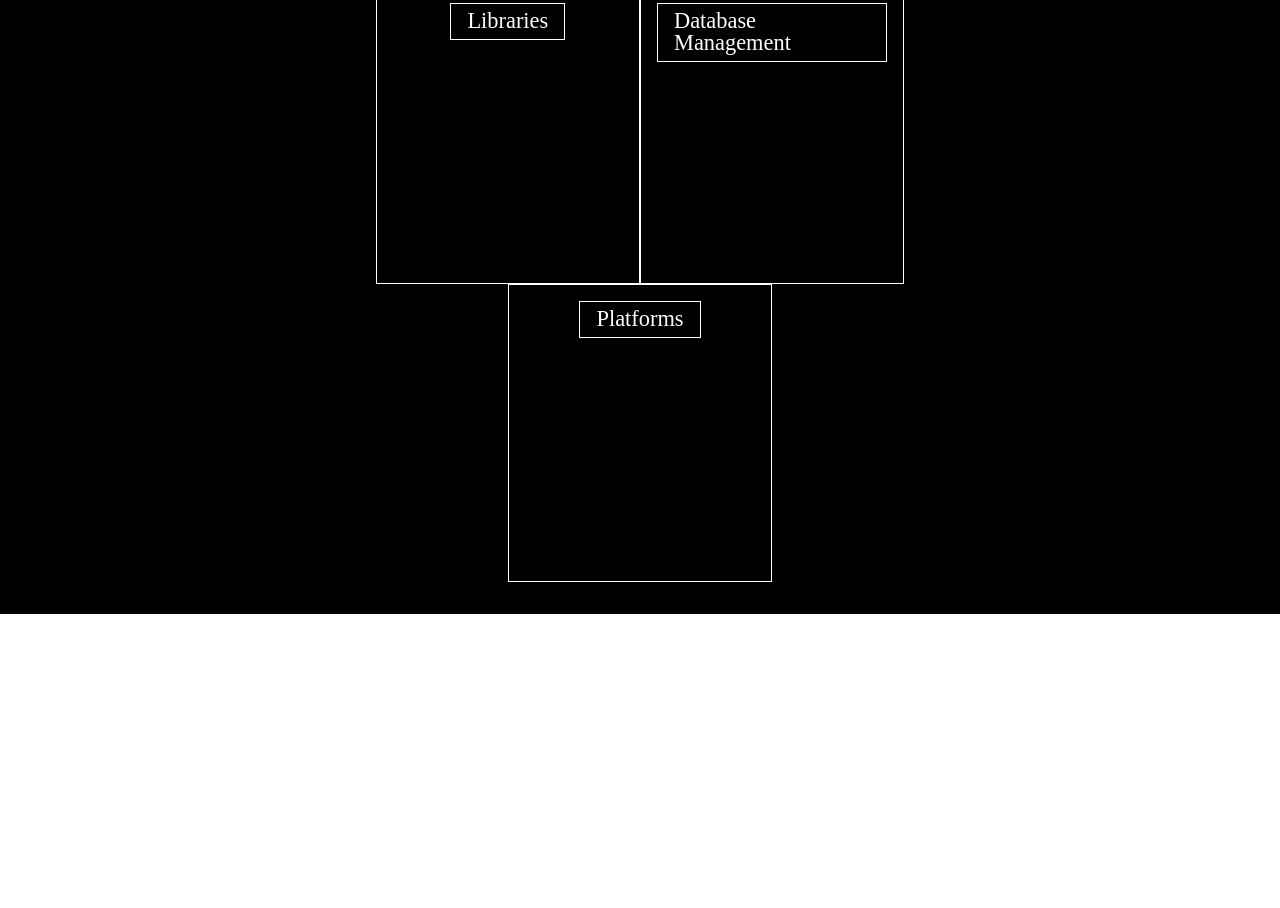
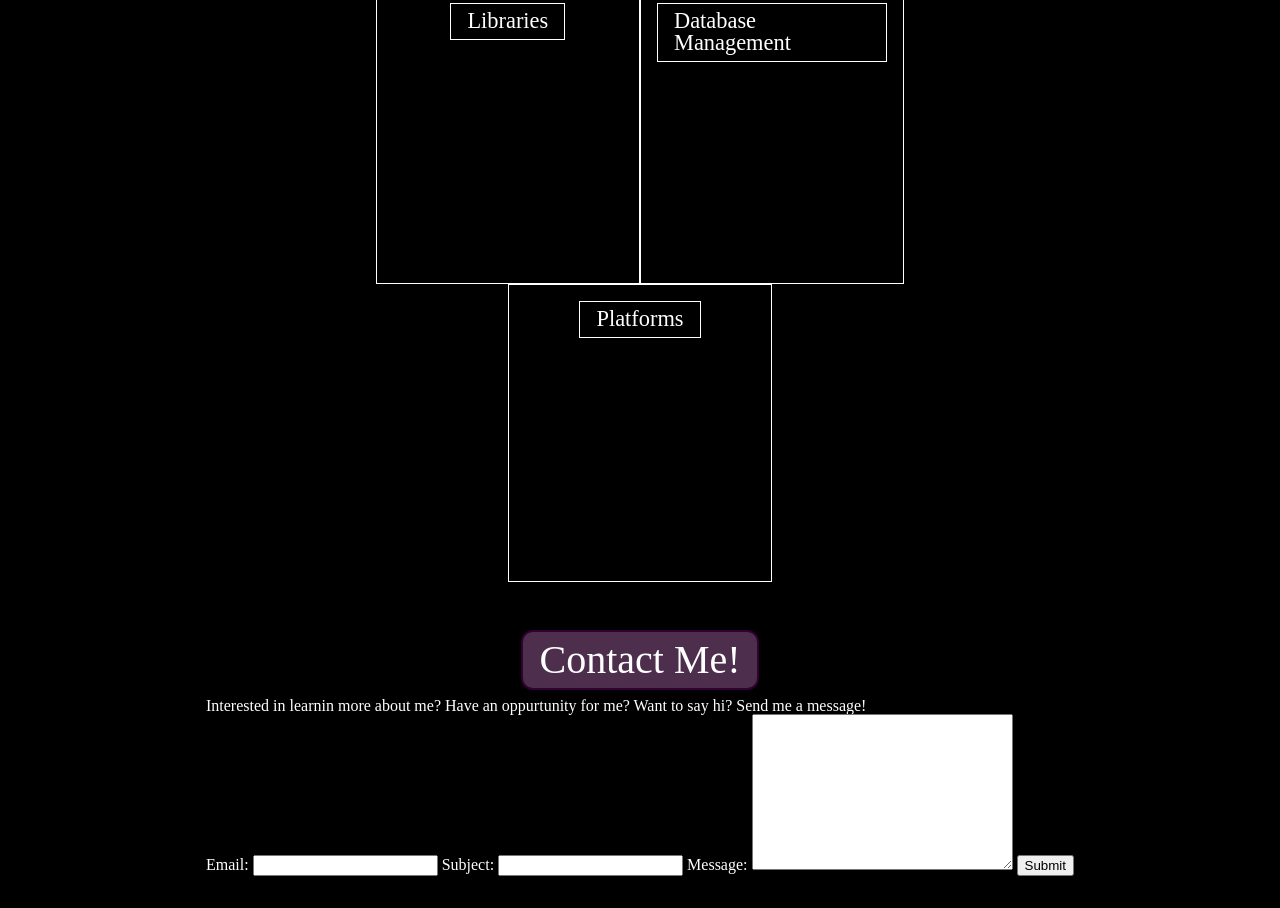
Before and after one commit to NMGVox/personal-site, a website built with webpack: page src/index.html in a window 1280 px wide. Shown: the part 2619-3527 px from the top of the page. Before the commit the page ends 3233 px from the top, so only its background shows below. Built offline with nearby package versions, Linux system fonts and the light colour scheme.

Commit message:
Add basic HTML for a contact section

```diff
--- a/src/index.html
+++ b/src/index.html
@@ -221,5 +221,19 @@
             </article>
         </div>
     </section>
+    <section class="about-section" id="contact">
+        <h2 class="section-header">
+            Contact Me!
+        </h2>
+        <div class="contact-wrapper">
+            <h2>Interested in learnin more about me? Have an oppurtunity for me? Want to say hi? Send me a message!</h2>
+            <div class="form-wrapper">
+                <label for="email">Email: </label><input id="email" name="email" type="text">
+                <label for="subject">Subject: </label><input id="subject" name="subject" type="text">
+                <label for="message">Message: </label><textarea id="message" name="message" cols="30" rows="10"></textarea>
+                <button id="form-submit">Submit</button>
+            </div>
+        </div>
+    </section>
 </body>
 </html>
```
Also changed, not shown: dist/index.html.
